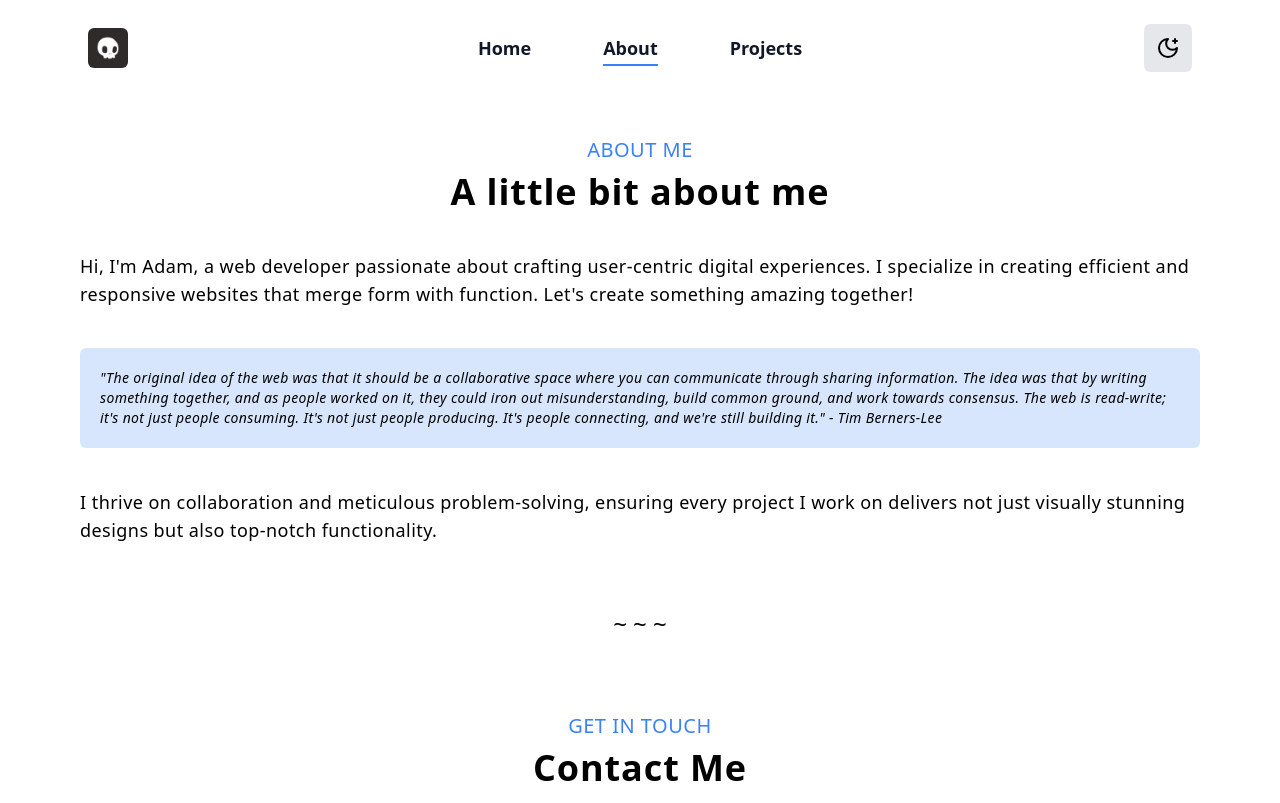
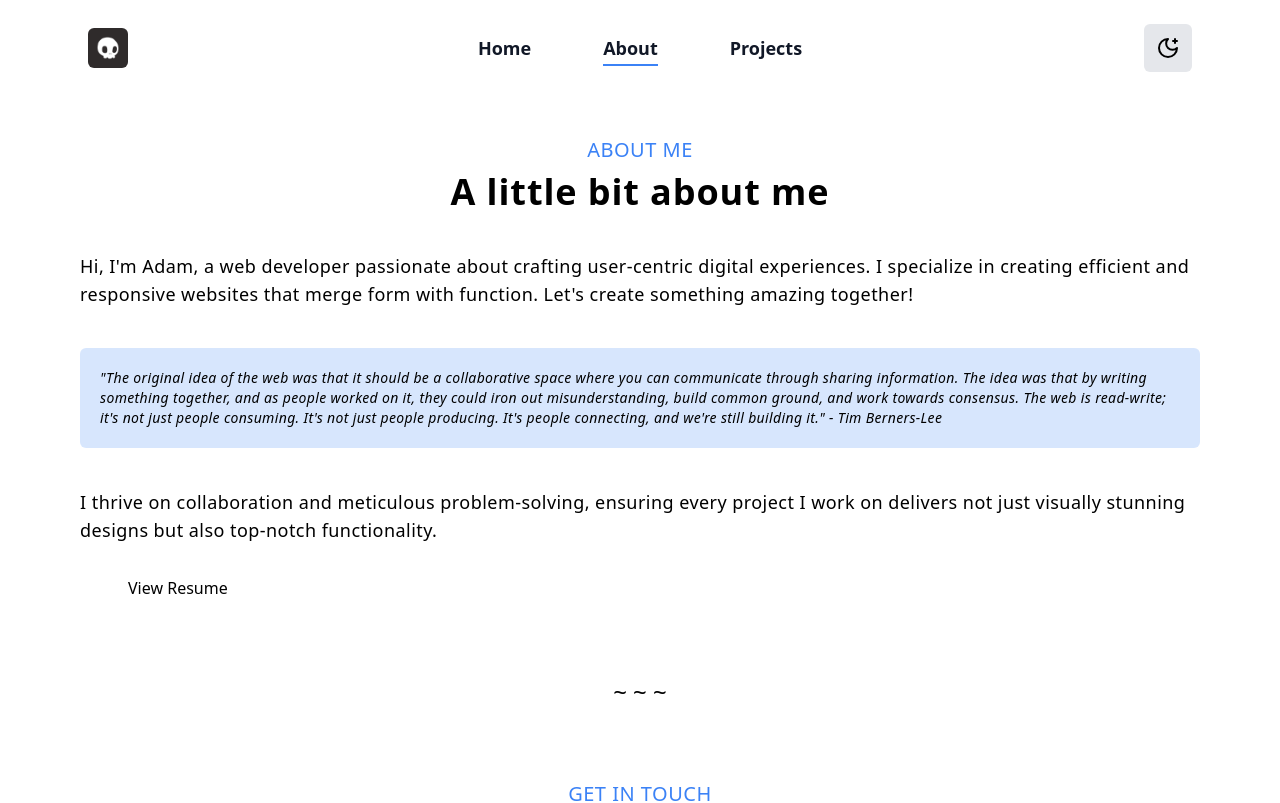
Before and after one commit to awimpenny/myPortfolio, a Next.js app: page /about in a window 1280 px wide. Shown: the top 803 px of the page. Built offline with nearby package versions, Linux system fonts and the light colour scheme.

Commit message:
feat(about): see resume

```diff
--- a/app/about/page.tsx
+++ b/app/about/page.tsx
@@ -1,7 +1,13 @@
 /** @format */
+'use client';
+
 import ContactForm from '@/components/about/contact';
+import Image from 'next/image';
+import React from 'react';
 
 const About = () => {
+    const [open, setOpen] = React.useState<boolean>(false);
+
     return (
         <main>
             <h1 className='text-lg md:text-xl text-center text-blue-500 mt-10 mb-2 tracking-wide'>ABOUT ME</h1>
@@ -22,6 +28,23 @@ const About = () => {
                 I thrive on collaboration and meticulous problem-solving, ensuring every project I work on delivers not
                 just visually stunning designs but also top-notch functionality.
             </p>
+            <button
+                aria-label='button'
+                type='button'
+                className='mt-5 md:w-auto md:inline-flex py-3 px-2 md:px-12 rounded-md w-full bg-white text-black dark:bg-[#2f2b2b] dark:text-white items-center justify-center general-ring-state font-medium'
+                onClick={() => {
+                    setOpen(!open);
+                }}
+            >
+                {open ? 'Close' : 'View'} Resume
+            </button>
+            <Image
+                src={'/resume.jpg'}
+                alt='Resume'
+                width={613}
+                height={792}
+                className={`${open ? 'block' : 'hidden'} mt-5 rounded-sm`}
+            />
             <hr className="h-10 w-full text-center my-16 border-none before:text-2xl before:leading-8 before:text-black  dark:before:text-gray-300 before:content-['~_~_~']"></hr>
             <ContactForm />
         </main>
```
Also changed, not shown: public/resume.jpg (added).
